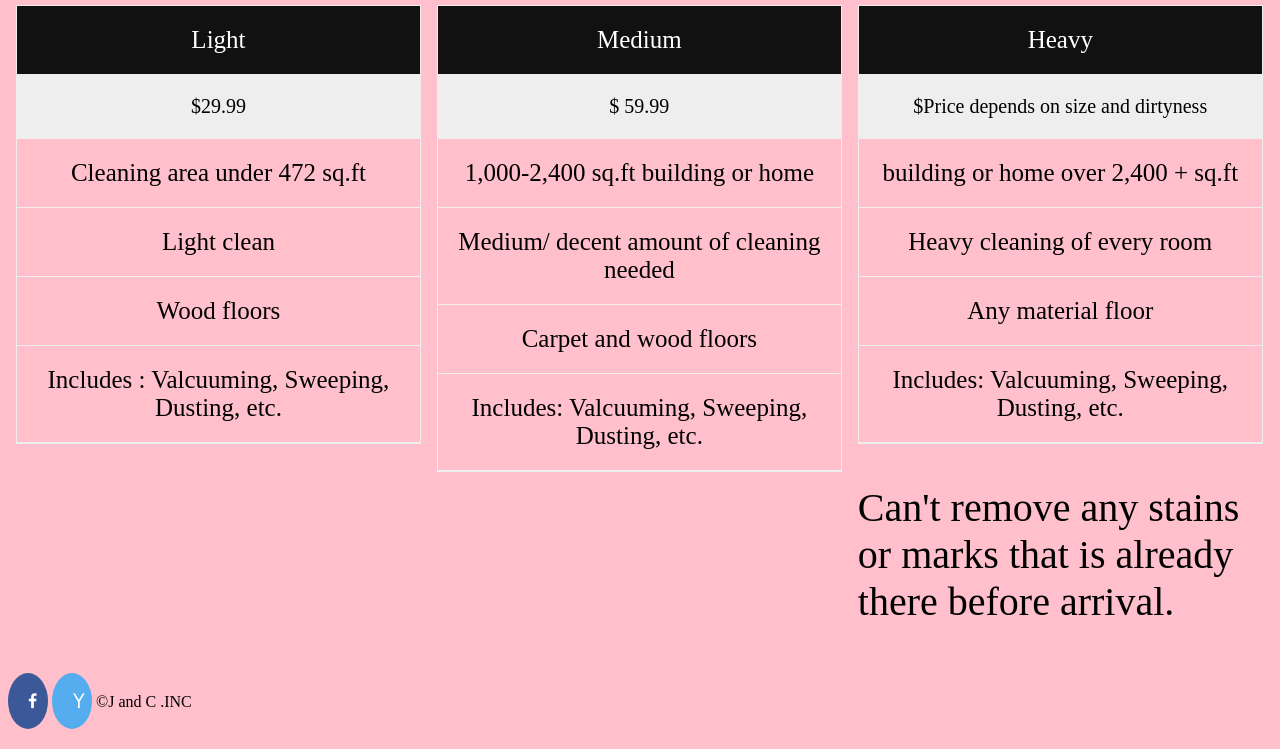
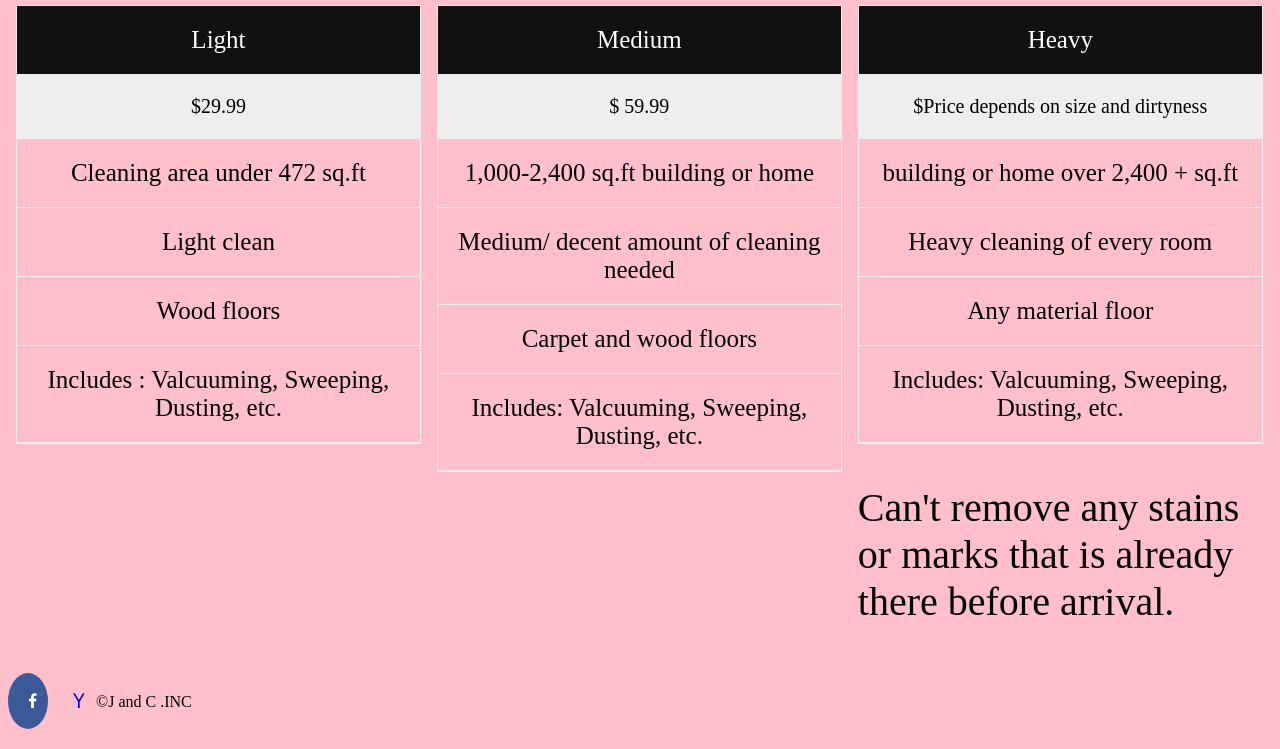
Before and after one commit to carliyahg/LeeLee-s-Website, a plain HTML site: page prices.html in a window 1280 px wide. Shown: the part 51-800 px from the top of the page. Drawn offline with Linux system fonts and the light colour scheme.

Commit message:
deleted yahoo and changed the facebook logo

```diff
--- a/style.css
+++ b/style.css
@@ -132,21 +132,15 @@ font-size: 25px;
   color: white;
 }
 
-/* yahoo */
-.fa-yahoo {
-  background: #55ACEE;
-  color: white;
-
-}
 
 
 .fa {
   padding: 20px;
-  font-size: 30px;
-  width: 30px;
+  font-size: 40px;
+  width: 40px;
   text-align: center;
   text-decoration: none;
-  border-radius: 50%;
+  border-radius: 80%;
 }
 
 .lady{
```
